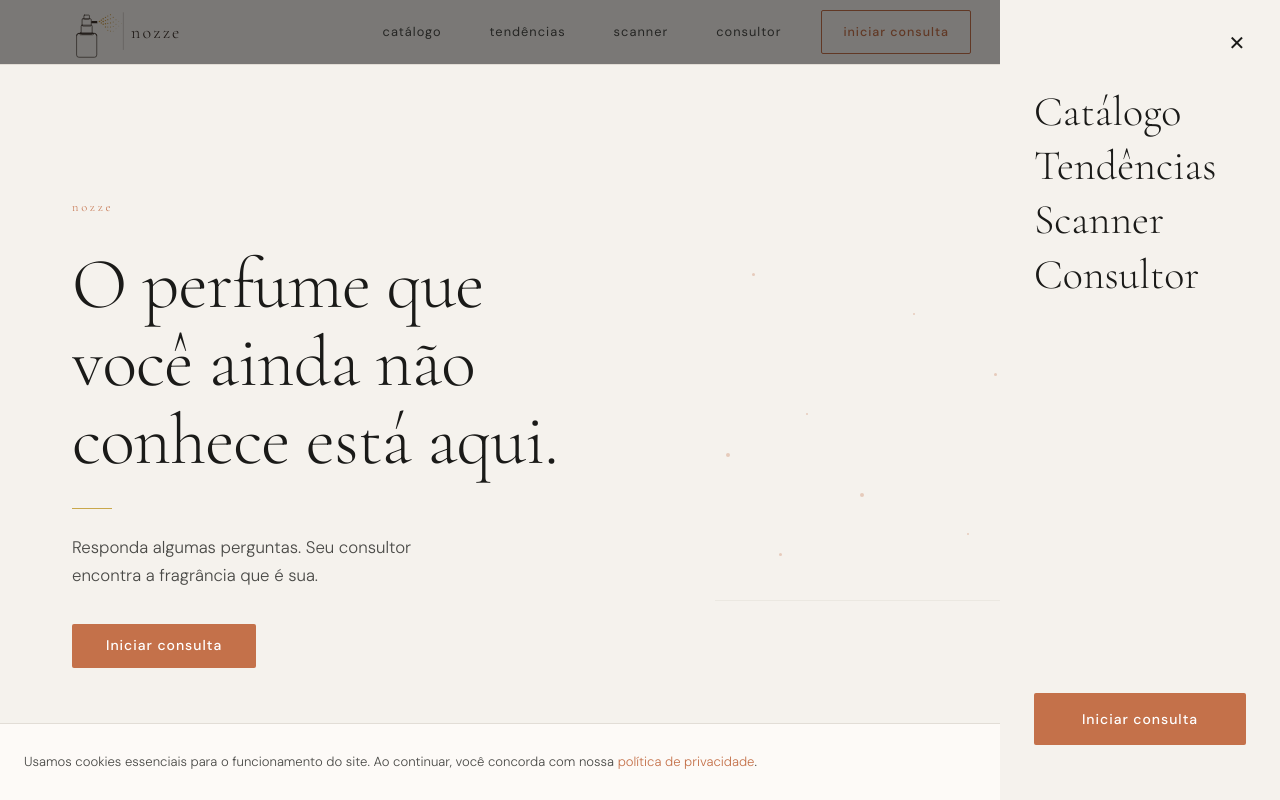
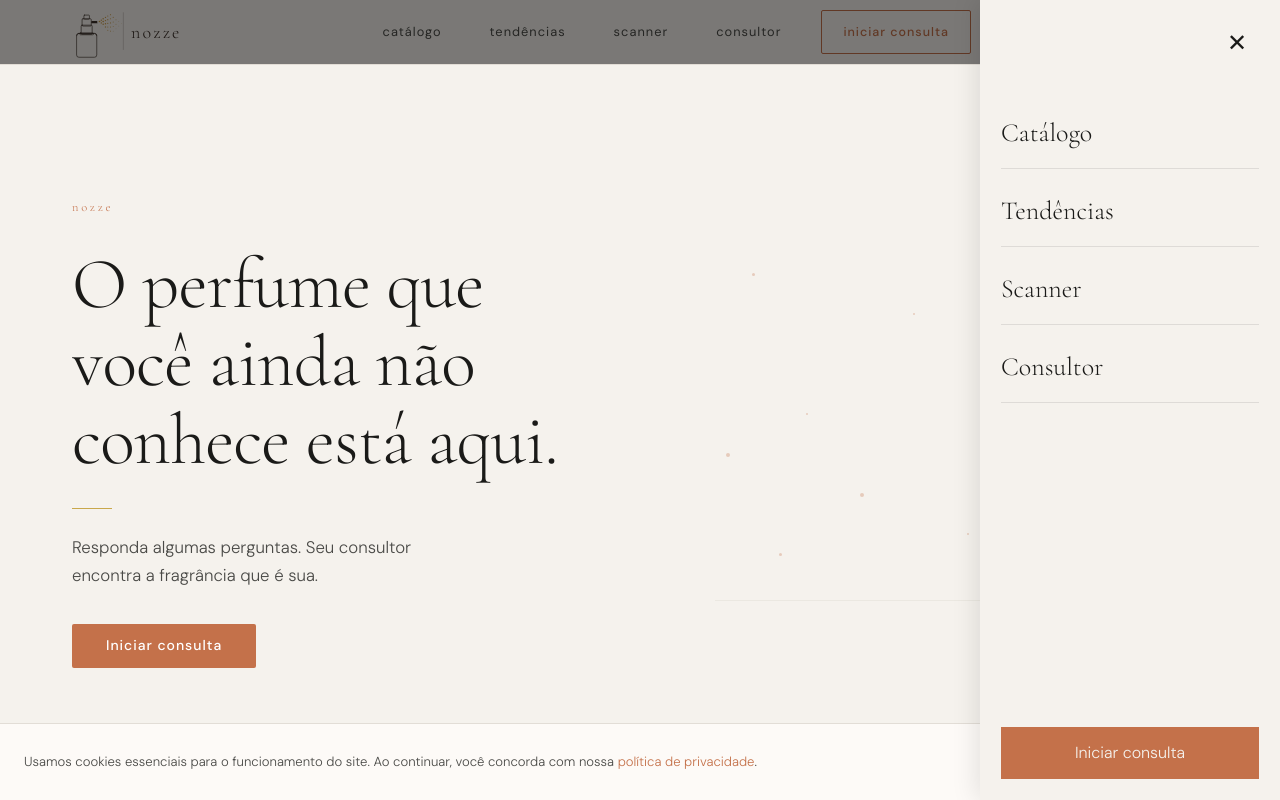
Before and after one commit to FaresMahmud/scently, a Next.js app: page / in a window 1280 px wide. Both pictures are taken after a click on the button "Abrir menu". Shown: the top 800 px of the page. Built offline with nearby package versions, Linux system fonts and the light colour scheme; no server answers.

Commit message:
fix: drawer slides from right with solid background

```diff
--- a/components/layout/MenuMobileToggle.tsx
+++ b/components/layout/MenuMobileToggle.tsx
@@ -1,34 +1,17 @@
-// ============================================
-// ARQUIVO: components/layout/MenuMobileToggle.tsx
-// O QUE FAZ: botão hambúrguer e menu deslizante para navegação no celular
-// QUANDO MANDAR PRA IA: quando quiser adicionar links ao menu mobile ou mudar o comportamento
-// DEPENDE DE: styles/globals.css
-// ============================================
-
 "use client"
 
 import { useState, useEffect } from "react"
 import { usePathname } from "next/navigation"
 import Link from "next/link"
 
-// Links do menu mobile — adicione aqui quando tiver mais páginas
-const links = [
-  { href: "/catalogo",   texto: "Catálogo" },
-  { href: "/tendencias", texto: "Tendências" },
-  { href: "/scanner",    texto: "Scanner" },
-  { href: "/consultor",  texto: "Consultor" },
-]
-
 export default function MenuMobileToggle() {
   const [aberto, setAberto] = useState(false)
   const pathname = usePathname()
 
-  // Fecha o menu sempre que a rota mudar
-  useEffect(() => {
-    setAberto(false)
-  }, [pathname])
+  const fechar = () => setAberto(false)
 
-  // Bloqueia scroll do body quando o menu está aberto
+  useEffect(() => { fechar() }, [pathname])
+
   useEffect(() => {
     document.body.style.overflow = aberto ? "hidden" : ""
     return () => { document.body.style.overflow = "" }
@@ -36,9 +19,9 @@ export default function MenuMobileToggle() {
 
   return (
     <>
-      {/* Botão hambúrguer — só visível no mobile */}
+      {/* Botão hambúrguer */}
       <button
-        onClick={() => setAberto(!aberto)}
+        onClick={() => setAberto(v => !v)}
         aria-label={aberto ? "Fechar menu" : "Abrir menu"}
         className="menu-mobile-btn"
         style={{
@@ -76,10 +59,10 @@ export default function MenuMobileToggle() {
         ))}
       </button>
 
-      {/* Overlay — cobre toda a tela, fecha o menu ao clicar */}
+      {/* Overlay */}
       {aberto && (
         <div
-          onClick={() => setAberto(false)}
+          onClick={fechar}
           style={{
             position: "fixed",
             inset: 0,
@@ -89,97 +72,90 @@ export default function MenuMobileToggle() {
         />
       )}
 
-      {/* Gaveta do menu */}
-      <nav
+      {/* Drawer — sempre no DOM, visibilidade via transform */}
+      <div
         style={{
           position: "fixed",
           top: 0,
           right: 0,
-          width: "280px",
+          width: "min(300px, 80vw)",
           height: "100dvh",
           backgroundColor: "#F5F2ED",
           zIndex: 9999,
-          overflowY: "auto",
+          display: "flex",
+          flexDirection: "column",
+          padding: "21px",
+          boxShadow: "-4px 0 24px rgba(0,0,0,0.1)",
           transform: aberto ? "translateX(0)" : "translateX(100%)",
           transition: "transform 0.25s cubic-bezier(0.32,0.72,0,1)",
           pointerEvents: aberto ? "auto" : "none",
-          display: "flex",
-          flexDirection: "column",
-          padding: "89px 34px 55px",
-          gap: "34px",
         }}
       >
-        {/* Botão fechar (X) */}
+        {/* Botão fechar */}
         <button
-          onClick={() => setAberto(false)}
+          onClick={fechar}
           aria-label="Fechar menu"
           style={{
-            position: "absolute",
-            top: "21px",
-            right: "21px",
+            alignSelf: "flex-end",
             background: "none",
             border: "none",
+            fontSize: "24px",
             cursor: "pointer",
+            color: "#1A1A18",
+            minWidth: "44px",
             minHeight: "44px",
-            minWidth: "44px",
             display: "flex",
             alignItems: "center",
             justifyContent: "center",
-            color: "#1A1A18",
-            fontSize: "1.25rem",
+            marginBottom: "34px",
           }}
-        >
-          ✕
-        </button>
+        >✕</button>
 
-        {/* Links de navegação */}
-        <div style={{ display: "flex", flexDirection: "column", gap: "8px" }}>
-          {links.map((link) => (
+        {/* Links */}
+        <nav style={{ display: "flex", flexDirection: "column", gap: "8px", flex: 1 }}>
+          {[
+            { href: "/catalogo",   label: "Catálogo" },
+            { href: "/tendencias", label: "Tendências" },
+            { href: "/scanner",    label: "Scanner" },
+            { href: "/consultor",  label: "Consultor" },
+          ].map(({ href, label }) => (
             <Link
-              key={link.href}
-              href={link.href}
-              onClick={() => setAberto(false)}
+              key={href}
+              href={href}
+              onClick={fechar}
               style={{
+                fontSize: "26px",
                 fontFamily: "Cormorant Garamond, serif",
-                fontSize: "42px",
                 fontWeight: 300,
                 color: "#1A1A18",
                 textDecoration: "none",
+                padding: "13px 0",
+                borderBottom: "1px solid rgba(26,26,24,0.1)",
                 display: "block",
-                lineHeight: 1.1,
+                minHeight: "44px",
               }}
-            >
-              {link.texto}
-            </Link>
+            >{label}</Link>
           ))}
-        </div>
+        </nav>
 
-        {/* CTA no fundo do menu mobile */}
-        <div style={{ marginTop: "auto" }}>
+        {/* CTA */}
         <Link
           href="/consultor"
-            onClick={() => setAberto(false)}
+          onClick={fechar}
           style={{
-              display: "flex",
-              alignItems: "center",
-              justifyContent: "center",
+            display: "block",
+            backgroundColor: "#C4714A",
+            color: "#F5F2ED",
             textAlign: "center",
-              backgroundColor: "var(--cor-destaque)",
-              color: "#fff",
-              fontFamily: "var(--fonte-corpo)",
-              fontSize: "0.875rem",
-              fontWeight: 500,
-              letterSpacing: "0.07em",
-              padding: "0.9rem",
+            padding: "13px 21px",
+            fontFamily: "DM Sans, sans-serif",
+            fontSize: "16px",
+            textDecoration: "none",
             minHeight: "44px",
-              borderRadius: "var(--raio-borda)",
-              textDecoration: "none",
+            marginTop: "34px",
           }}
-          >
-            Iniciar consulta
-          </Link>
+        >Iniciar consulta</Link>
       </div>
-      </nav>
     </>
   )
 }
```
Lines whose indentation alone changed are shown as unchanged.
